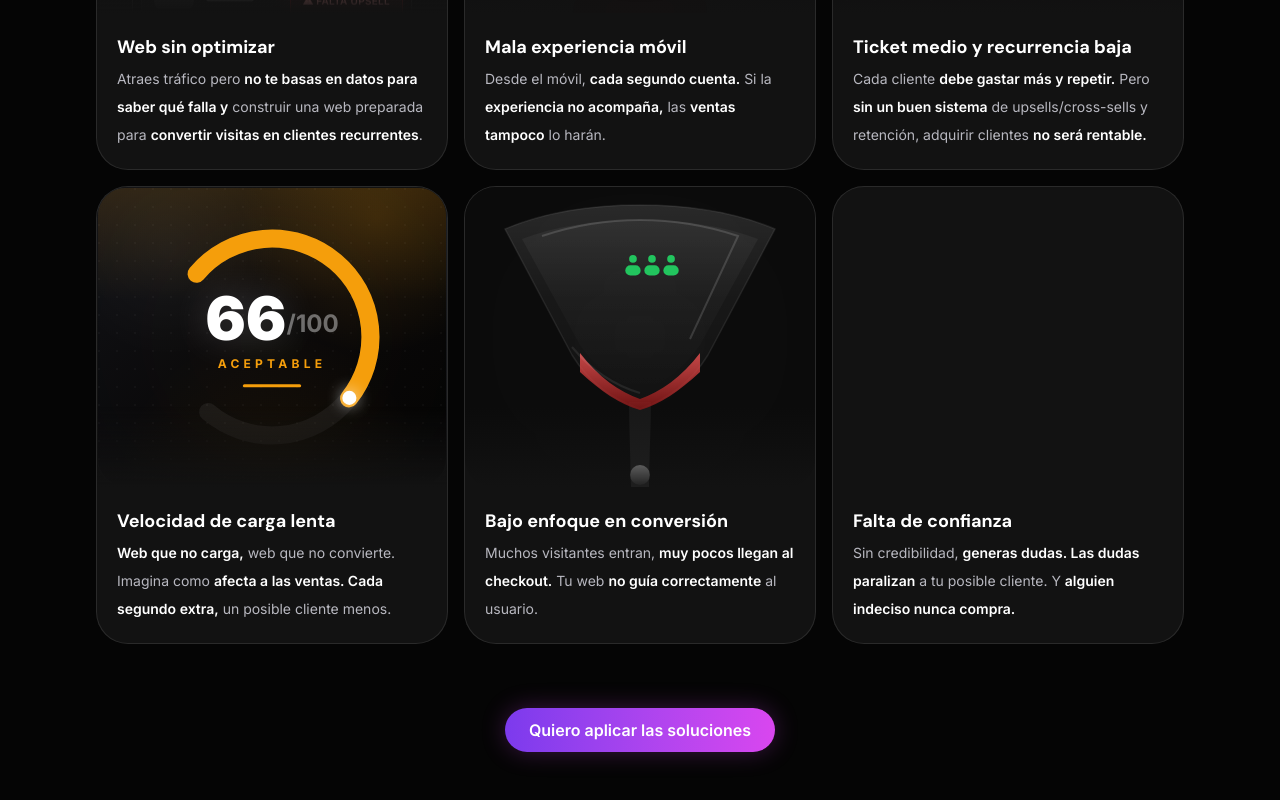
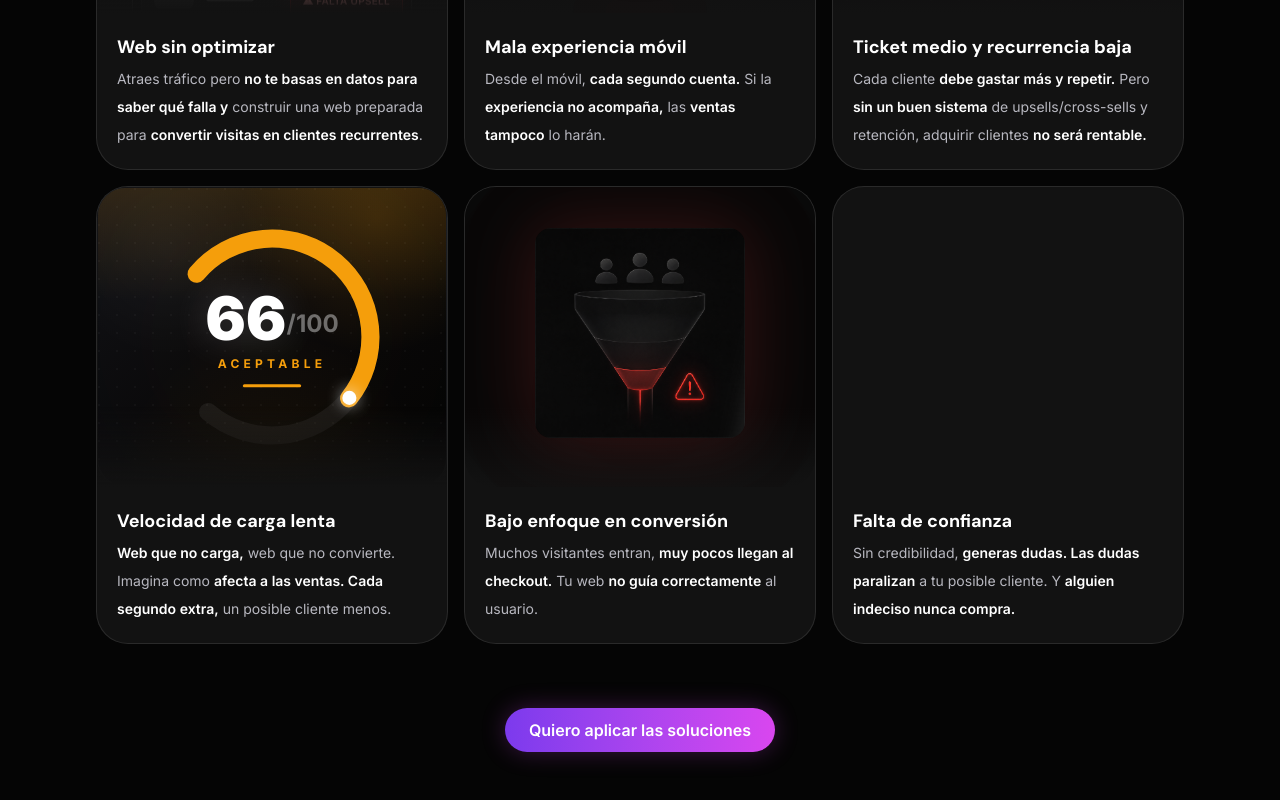
Before and after one commit to MaikelScalate/scalatelab, a Next.js app: page / in a window 1280 px wide. Shown: the part 1979-2779 px from the top of the page. Built offline with nearby package versions, Linux system fonts and the light colour scheme.

Commit message:
Mejorar diseño Problem

```diff
--- a/app/components/ui/problems/FunnelProblem.tsx
+++ b/app/components/ui/problems/FunnelProblem.tsx
@@ -1,331 +1,152 @@
 "use client";
 
+import Image from "next/image";
 import { motion } from "motion/react";
-import { useEffect, useState } from "react";
 
 export default function FunnelProblem() {
-  const [progress, setProgress] = useState(0);
-
-  useEffect(() => {
-    let frame: number;
-    let start: number;
-
-    const duration = 4200;
-
-    const loop = (time: number) => {
-      if (!start) start = time;
-
-      const elapsed = (time - start) % duration;
-
-      setProgress(elapsed / duration);
-
-      frame = requestAnimationFrame(loop);
-    };
-
-    frame = requestAnimationFrame(loop);
-
-    return () => cancelAnimationFrame(frame);
-  }, []);
-
   return (
-    <div className="relative flex h-full items-center justify-center overflow-hidden rounded-[28px] bg-[#090909]">
-      <Funnel progress={progress} />
+    <div className="relative flex h-full w-full items-center justify-center overflow-hidden rounded-[28px] bg-[#090909]">
+{/* Background Glow */}
+<motion.div
+  animate={{
+    opacity: [0.18, 0.35, 0.18],
+    scale: [0.95, 1.08, 0.95],
+  }}
+  transition={{
+    duration: 3,
+    repeat: Infinity,
+    ease: "easeInOut",
+  }}
+  className="
+    absolute
+    left-1/2
+    top-1/2
+    h-72
+    w-72
+    -translate-x-1/2
+    -translate-y-1/2
+    rounded-full
+    bg-red-500/15
+    blur-[100px]
+  "
+/>
+<motion.div
+  animate={{
+    scale: [1, 1.08, 1],
+    opacity: [0.18, 0.35, 0.18],
+  }}
+  transition={{
+    duration: 4,
+    repeat: Infinity,
+    ease: "easeInOut",
+  }}
+  className="
+    absolute
+    left-1/2
+    top-1/2
+    z-10
+    h-[210px]
+    w-[210px]
+    -translate-x-1/2
+    -translate-y-1/2
+    rounded-full
+    bg-black/70
+    blur-[45px]
+  "
+/>
+<motion.div
+  animate={{
+    y: [4, -4, 4],
+  }}
+  transition={{
+    duration: 4,
+    repeat: Infinity,
+    ease: "easeInOut",
+  }}
+  className="
+  relative
+  z-20
+  overflow-hidden
+  rounded-2xl
+  drop-shadow-[0_0_35px_rgba(255,70,70,.18)]
+"
+>
+  <Image
+    src="/images/funnel.png"
+    alt="Funnel"
+    width={210}
+    height={210}
+    priority
+  />
+  <motion.div
+  animate={{
+    x: [-120, 220],
+  }}
+  transition={{
+    duration: 2,
+    repeat: Infinity,
+    ease: "linear",
+    repeatDelay: 1,
+  }}
+  className="
+    pointer-events-none
+    absolute
+    top-0
+    h-full
+    w-10
+    rotate-12
+    bg-gradient-to-r
+    from-transparent
+    via-white/20
+    to-transparent
+    blur-md
+  "
+/>
+</motion.div>
+<motion.div
+  animate={{
+    opacity: [0.15, 0.4, 0.15],
+    scale: [1, 1.15, 1],
+  }}
+  transition={{
+    duration: 2,
+    repeat: Infinity,
+    ease: "easeInOut",
+  }}
+  className="
+    absolute
+    bottom-[42px]
+    left-1/2
+    h-24
+    w-32
+    -translate-x-1/2
+    rounded-full
+    bg-red-500/25
+    blur-[55px]
+  "
+/>
+{[...Array(8)].map((_, i) => (
+  <motion.div
+    key={i}
+    animate={{
+      y: [0, -12, 0],
+      opacity: [0.2, 0.7, 0.2],
+    }}
+    transition={{
+      duration: 2 + i * 0.3,
+      repeat: Infinity,
+      delay: i * 0.2,
+      ease: "easeInOut",
+    }}
+    className="absolute"
+    style={{
+      left: `${25 + i * 7}%`,
+      top: `${30 + (i % 3) * 18}%`,
+    }}
+  >
+    <div className="h-1.5 w-1.5 rounded-full bg-red-500/70" />
+  </motion.div>
+))}
     </div>
   );
 }
-function Funnel({
-  progress,
-}: {
-  progress: number;
-}) {
-
-  const blocked = progress > 0.72 && progress < 0.90;
-
-  return (
-    <div className="relative h-[360px] w-[320px]">
- <div className="absolute inset-0 flex items-center justify-center">
-  <div className="h-[320px] w-[320px] rounded-full bg-white/5 blur-[140px]" />
-</div>
-      <svg
-        width="320"
-        height="360"
-        viewBox="0 0 320 360"
-        className="absolute inset-0 z-10"
-      >
-        <defs>
-
-          <linearGradient
-    id="glassOuter"
-    x1="0"
-    y1="0"
-    x2="0"
-    y2="1"
->
-    <stop offset="0%" stopColor="rgba(255,255,255,.12)" />
-    <stop offset="45%" stopColor="rgba(255,255,255,.05)" />
-    <stop offset="100%" stopColor="rgba(255,255,255,.02)" />
-</linearGradient>
-
-<linearGradient
-    id="glassInner"
-    x1="0"
-    y1="0"
-    x2="0"
-    y2="1"
->
-    <stop offset="0%" stopColor="rgba(255,255,255,.05)" />
-    <stop offset="100%" stopColor="rgba(255,255,255,0)" />
-</linearGradient>
-
-<linearGradient
-    id="dangerGlow"
-    x1="0"
-    y1="0"
-    x2="0"
-    y2="1"
->
-    <stop offset="0%" stopColor="#ff5858" />
-    <stop offset="100%" stopColor="#8b1111" />
-</linearGradient>
-<clipPath id="funnelClip">
-  <path
-    d="
-      M25 72
-      C65 55 112 48 160 48
-      C208 48 255 55 295 72
-      L228 198
-      C212 224 190 242 160 252
-      C130 242 108 224 92 198
-      L149 330
-      L171 330
-      Z
-    "
-  />
-</clipPath>
-
-        </defs>
-        <path
-    d="
-        M25 72
-
-        C65 55 112 48 160 48
-
-        C208 48 255 55 295 72
-
-        L228 198
-
-        C212 224 190 242 160 252
-
-        C130 242 108 224 92 198
-
-        Z
-    "
-    fill="url(#glassOuter)"
-    stroke="rgba(255,255,255,.08)"
-    strokeWidth="1.5"
-/>
-<path
-    d="
-        M42 82
-
-        C76 69 117 63 160 63
-
-        C203 63 244 69 278 82
-
-        L220 188
-
-        C204 211 185 226 160 234
-
-        C135 226 116 211 100 188
-
-        Z
-    "
-    fill="url(#glassInner)"
-/>
-<path
-    d="
-        M149 245
-
-        C149 258 150 285 151 330
-
-        L169 330
-
-        C170 285 171 258 171 245
-
-        Z
-    "
-    fill="rgba(255,255,255,.05)"
-/>
-<path
-    d="
-        M100 196
-
-        C118 220 140 235 160 242
-
-        C180 235 202 220 220 196
-
-        L220 215
-
-        C198 235 181 247 160 253
-
-        C139 247 122 235 100 215
-
-        Z
-    "
-    fill="url(#dangerGlow)"
-    opacity=".75"
-/>
-<path
-    d="
-        M62 79
-
-        C98 67 127 63 160 63
-
-        C193 63 222 67 258 79
-
-        L210 182
-    "
-    fill="none"
-    stroke="rgba(255,255,255,.14)"
-    strokeWidth="2"
-/>
-
-<path
-    d="
-        M92 190
-
-        C112 214 133 228 160 236
-    "
-    fill="none"
-    stroke="rgba(255,255,255,.08)"
-    strokeWidth="2"
-/>
-      </svg>
-      <motion.div
-  className="absolute left-1/2 top-[308px] h-5 w-5 -translate-x-1/2 rounded-full bg-white"
-  animate={{
-    scale: blocked ? [1, 1.25, 1] : 1,
-  }}
-  transition={{
-    duration: 0.5,
-    repeat: blocked ? Infinity : 0,
-  }}
-/>
-{blocked && (
-  <motion.div
-    className="absolute left-1/2 top-[225px] h-3 w-24 -translate-x-1/2 rounded-full bg-red-500 blur-xl"
-    initial={{ opacity: 0 }}
-    animate={{ opacity: 0.9 }}
-    exit={{ opacity: 0 }}
-  />
-)}
-{blocked && (
-  <motion.div
-    className="absolute left-1/2 top-[185px] -translate-x-1/2 text-2xl text-red-500"
-    initial={{ opacity: 0, scale: 0.6 }}
-    animate={{ opacity: 1, scale: 1 }}
-  >
-    ⚠
-  </motion.div>
-)}
-      <div
-        className="
-          absolute
-          inset-0
-          rounded-full
-          bg-white/5
-          blur-[100px]
-          opacity-20
-        "
-      />
-
-      <div
-  className="absolute inset-0"
-  // style={{
-  //   clipPath: "url(#funnelClip)",
-  // }}
->
-  {[-36, 0, 36].map((offset) => (
-    <AnimatedUser
-      key={offset}
-      offset={offset}
-      progress={progress}
-    />
-  ))}
-</div>
-
-    </div>
-  );
-}
-
-function AnimatedUser({
-  offset,
-  progress,
-}: {
-  offset: number;
-  progress: number;
-}) {
-
-  const forward = progress < 0.82;
-
-  const t = forward
-    ? progress / 0.82
-    : 1 - ((progress - 0.82) / 0.18);
-
-let y = -28 + t * 240;
-
-// Rebote al llegar al cuello
-if (t > 0.88) {
-  const bounce = Math.sin((t - 0.88) * Math.PI * 8) * 8;
-  y -= bounce;
-}
-
-  const x = offset * (1 - t * 0.94);
-
-const scale = 1 - t * 0.72;
-let color = "#FFFFFF";
-
-if (t > 0.45) color = "#22C55E"; // Verde
-
-if (t > 0.70) color = "#FACC15"; // Amarillo
-
-if (t > 0.88) color = "#EF4444"; // Rojo
-  return (
-    <div
-  className="absolute left-1/2 top-0 z-20"
-  style={{
-    transform: `
-      translate(${x}px, ${y}px)
-      scale(${scale})
-    `,
-  }}
->
-      <UserIcon color={color} />
-    </div>
-  );
-}
-function UserIcon({
-  color,
-}: {
-  color: string;
-}) {
-  return (
-    <div className="flex flex-col items-center">
-
-      <div
-  className="h-3 w-3 rounded-full"
-  style={{
-    background: color,
-  }}
-/>
-
-      <div
-  className="mt-1 h-4 w-6 rounded-full"
-  style={{
-    background: color,
-  }}
-/>
-
-    </div>
-  );
-}
```
